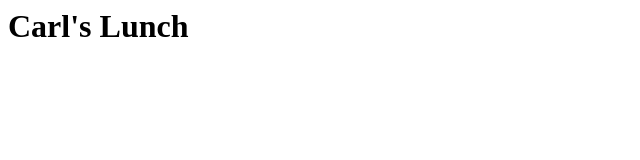
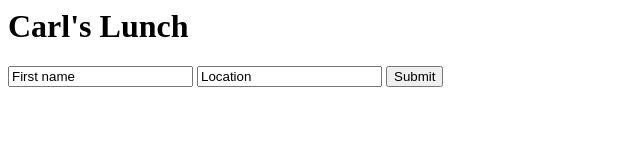
Before and after one commit to coop741/Carl-s-Lunch, a plain HTML site: page index.html in a window 1280 px wide. Shown: the whole page, without its empty margins (0-640 px from the left). Drawn offline with Linux system fonts and the light colour scheme.

Commit message:
added basic form

```diff
--- a/index.html
+++ b/index.html
@@ -2,6 +2,12 @@
 
 <body>
 	<h1>Carl's Lunch</h1>
+
+	<form>
+		<input type="text" name="name" value="First name" onclick="this.value=''" />
+		<input type="text" name="location" value="Location" onclick="this.value=''" />
+		<input type="submit" value="Submit"/>
+	</form>
 </body>
 
 </html>
```
